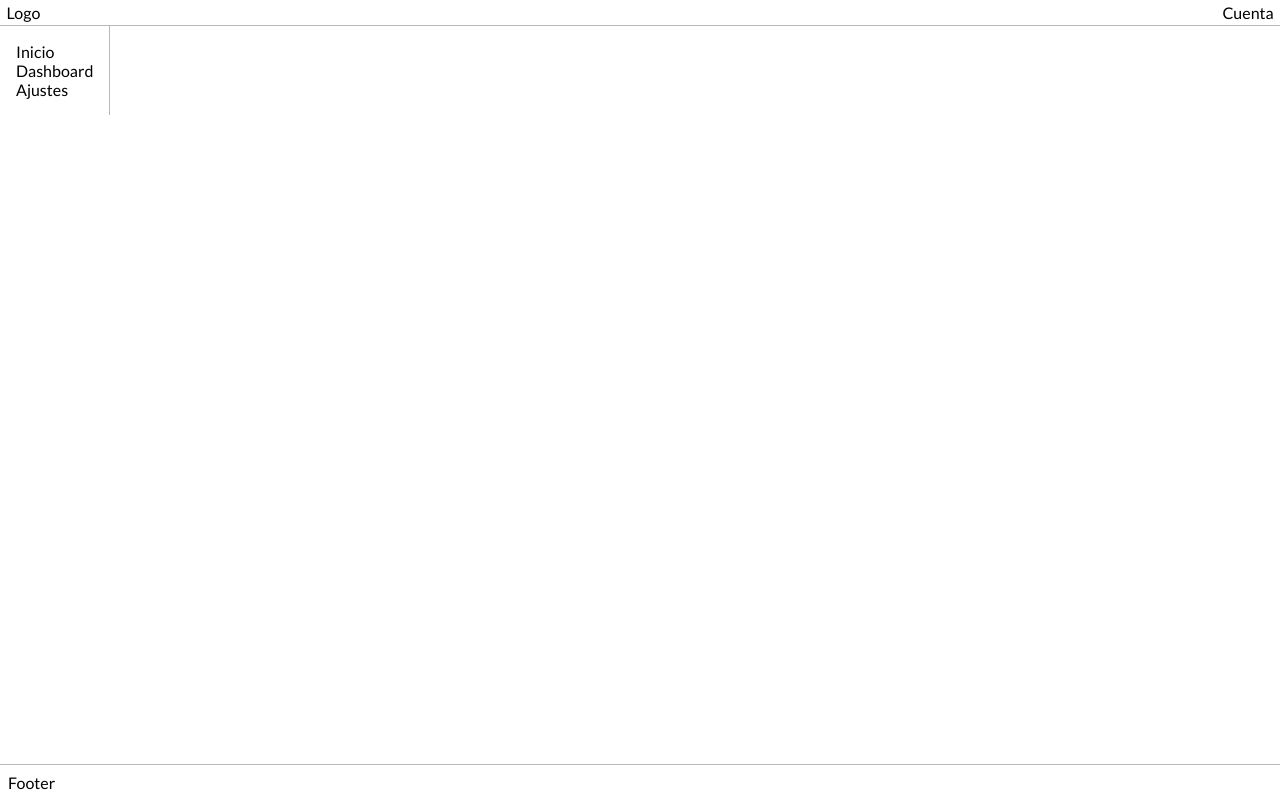
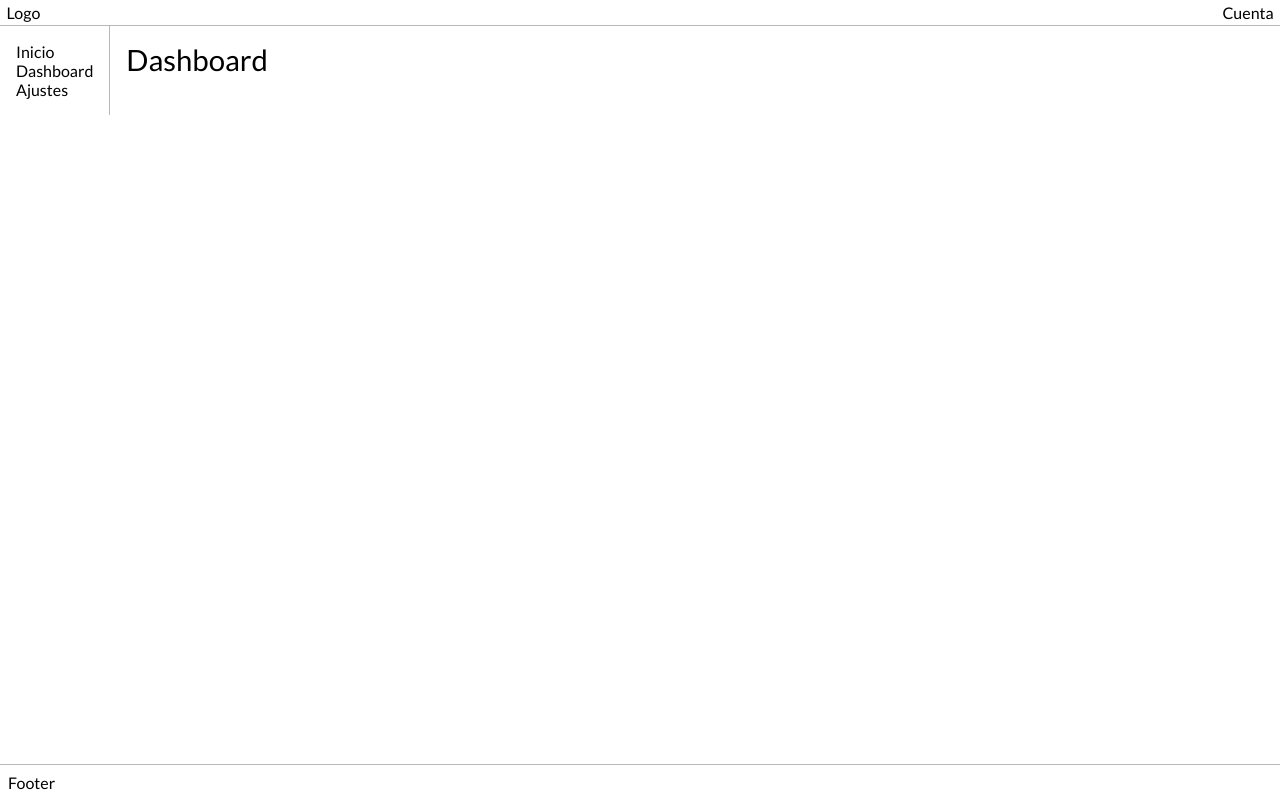
Before and after one commit to warriorslegend/accountingbook, a React (Create React App) app: page /dashboard in a window 1280 px wide. Built offline with nearby package versions, Linux system fonts and the light colour scheme.

Commit message:
Working links

```diff
--- a/src/App.js
+++ b/src/App.js
@@ -7,22 +7,26 @@ import './css/App.css';
 // Content
 import NavBar from './components/NavBar/NavBar';
 import Panel from './components/Home/Panel'
+import Home from './components/Home/Home'
 import Dashboard from './components/Home/Dashboard'
+import Settings from './components/Home/Settings'
+import Account from './components/Account/Account'
 import Footer from './components/Footer/Footer'
 
 function App() {
     return (
         <Router>
-            <section>
-                <NavBar/>
-                <Switch>
-                    <article className="flex row">
-                        <Panel/>
-                        <Route path="/" exact component={Dashboard}/>
-                    </article>
-                </Switch>
-                <Footer/>
-            </section>
+            <NavBar/>
+            <Switch>
+                <section className="flex row">
+                    <Panel/>
+                    <Route path="/" exact component={Home}/>
+                    <Route path="/dashboard" component={Dashboard}/>
+                    <Route path="/settings" component={Settings}/>
+                    <Route path="/account" component={Account}/>
+                </section>
+            </Switch>
+            <Footer/>
         </Router>
     );
 }
--- /dev/null
+++ b/src/components/Account/Account.js
@@ -0,0 +1,9 @@
+import React from 'react'
+
+export default function Account() {
+    return (
+        <article>
+            <span className="title">Cuenta</span>
+        </article>
+    )
+}
--- a/src/components/Home/Dashboard.js
+++ b/src/components/Home/Dashboard.js
@@ -2,8 +2,8 @@ import React from 'react'
 
 export default function Dashboard() {
     return (
-        <aside className="padding-1em">
+        <article>
             <span className="title">Dashboard</span>
-        </aside>
+        </article>
     )
 }
--- /dev/null
+++ b/src/components/Home/Home.js
@@ -0,0 +1,9 @@
+import React from 'react'
+
+export default function Home() {
+    return (
+        <article>
+            <span className="title">Inicio</span>
+        </article>
+    )
+}
--- a/src/components/Home/Panel.js
+++ b/src/components/Home/Panel.js
@@ -3,12 +3,16 @@ import { Link } from 'react-router-dom'
 
 export default function Panel() {
     return (
-        <aside className="option-panel padding-1em">
+        <article className="option-panel">
             <Link to="/" className="link">
                 <div className="button">Inicio</div>
             </Link>
-            <div className="button">Dashboard</div>
-            <div className="button">Ajustes</div>
-        </aside>
+            <Link to="/dashboard" className="link">
+                <div className="button">Dashboard</div>
+            </Link>
+            <Link to="/settings" className="link">
+                <div className="button">Ajustes</div>
+            </Link>
+        </article>
     )
 }
--- /dev/null
+++ b/src/components/Home/Settings.js
@@ -0,0 +1,9 @@
+import React from 'react'
+
+export default function Settings() {
+    return (
+        <article>
+            <span className="title">Ajustes</span>
+        </article>
+    )
+}
--- a/src/components/NavBar/NavBar.js
+++ b/src/components/NavBar/NavBar.js
@@ -7,7 +7,9 @@ export default function NavBar() {
             <Link to="/" className="link">
                 <div className="button">Logo</div>
             </Link>
-            <div className="button">Cuenta</div>
+            <Link to="/account" className="link">
+                <div className="button">Cuenta</div>
+            </Link>
         </nav>
     )
 }
--- a/src/css/App.css
+++ b/src/css/App.css
@@ -6,10 +6,13 @@ body {
     font-family: 'Lato';
 }
 
+article {
+    padding: 1em;
+}
+
 .option-panel {
     border-right: 1px solid rgb(184, 184, 184);
 }
-
 
 /* Provisional */
 
```
